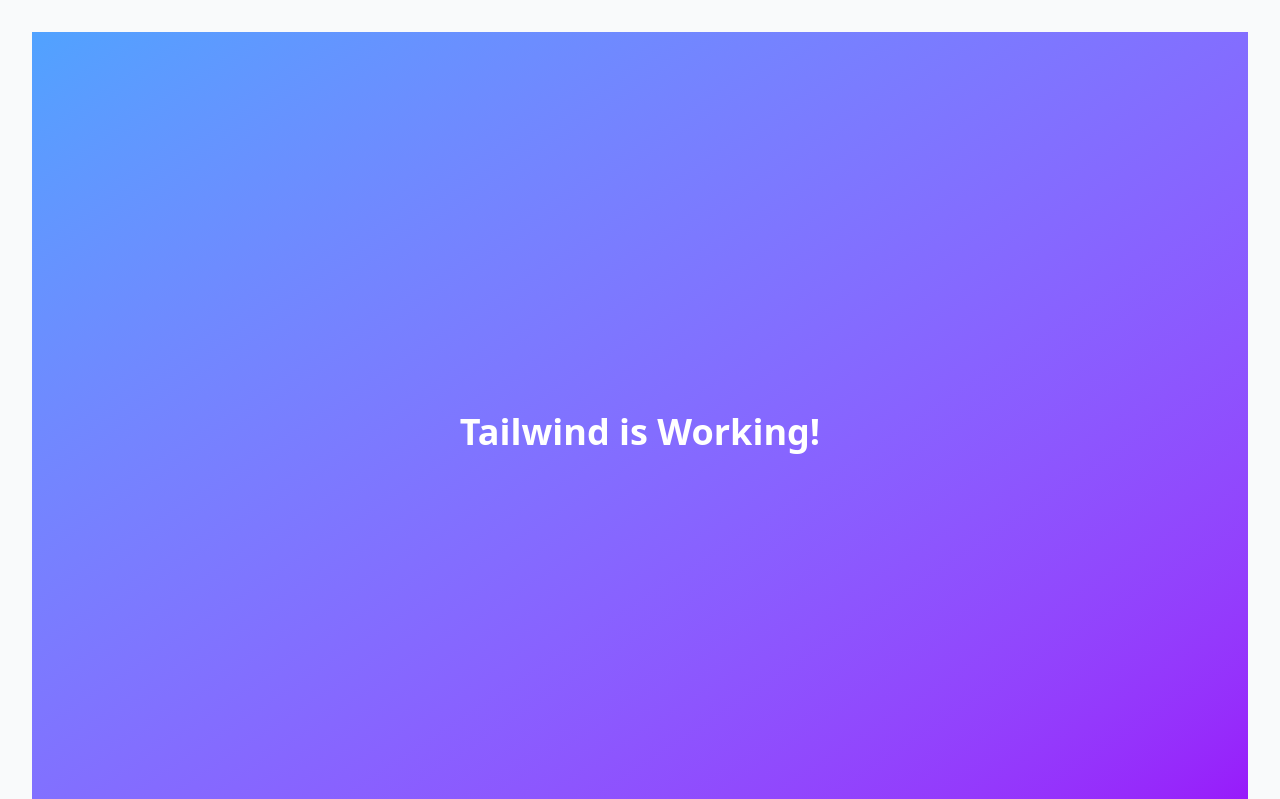
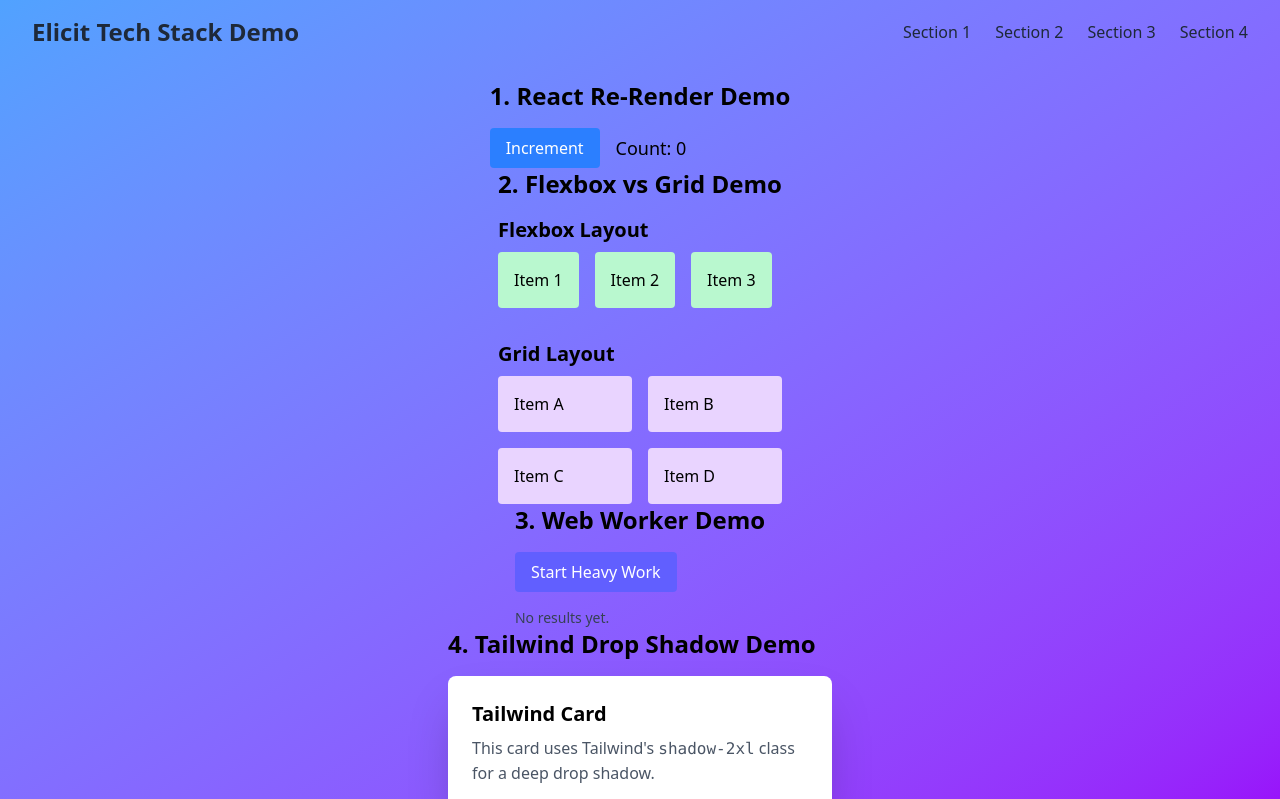
Before and after one commit to EthanForrestCarr/ElicitTechStack, a React (Vite) app: page / in a window 1280 px wide. Shown: the top 799 px of the page. Built offline with nearby package versions, Linux system fonts and the light colour scheme.

Commit message:
Navbar (Next: Lorem Ipsum)

```diff
--- a/src/App.tsx
+++ b/src/App.tsx
@@ -2,17 +2,15 @@
 import LayoutDemo from './components/LayoutDemo';
 import WorkerDemo from './components/WorkerDemo';
 import TailwindCard from './components/TailwindCard';
+import Navbar from './components/Navbar';
 
 function App() {
   return (
-    <div className="p-8 space-y-8 bg-gray-50 min-h-screen">
-
-      <div className="min-h-screen bg-gradient-to-br from-blue-400 to-purple-600 flex items-center justify-center">
-        <h1 className="text-white text-4xl font-bold">Tailwind is Working!</h1>
-      </div>
-
-      <h1 className="text-4xl font-bold mb-8 text-center">Elicit Demo</h1>
-
+    <>
+      <Navbar />
+      <div className="hero min-h-screen bg-gradient-to-br from-blue-400 to-purple-600 flex flex-col items-center justify-center">
+        <br />
+        <br />
         <section className="space-y-4">
           <h2 className="text-2xl font-semibold">1. React Re-Render Demo</h2>
           <Counter />
@@ -33,6 +31,7 @@
           <TailwindCard />
         </section>
       </div>
+    </>
   );
 }
 
--- /dev/null
+++ b/src/components/Navbar.tsx
@@ -0,0 +1,87 @@
+import { useState, useEffect } from 'react';
+
+const Navbar = () => {
+    const [isScrolled, setIsScrolled] = useState(false);
+
+    useEffect(() => {
+        const handleScroll = () => {
+            setIsScrolled(window.scrollY > 0);
+        };
+
+        window.addEventListener('scroll', handleScroll);
+        return () => window.removeEventListener('scroll', handleScroll);
+    }, []);
+
+    return (
+        <nav
+            className={`fixed top-0 left-0 w-full z-50 transition duration-300 ${isScrolled
+                    ? 'bg-white/70 backdrop-blur-md shadow-md'
+                    : 'bg-transparent'
+                }`}
+        >
+            <div className="max-w-7xl mx-auto px-4 sm:px-6 lg:px-8">
+                <div className="flex items-center justify-between h-16">
+                    {/* Logo */}
+                    <div className="flex items-center">
+                        <a href="/" className="text-2xl font-bold text-gray-800">
+                            Elicit Tech Stack Demo
+                        </a>
+                    </div>
+
+                    {/* Navigation Links */}
+                    <div className="hidden md:flex space-x-6">
+                        <a
+                            href="#section1"
+                            className="text-gray-800 hover:text-gray-600 transition duration-300"
+                        >
+                            Section 1
+                        </a>
+                        <a
+                            href="#section2"
+                            className="text-gray-800 hover:text-gray-600 transition duration-300"
+                        >
+                            Section 2
+                        </a>
+                        <a
+                            href="#section3"
+                            className="text-gray-800 hover:text-gray-600 transition duration-300"
+                        >
+                            Section 3
+                        </a>
+                        <a
+                            href="#section4"
+                            className="text-gray-800 hover:text-gray-600 transition duration-300"
+                        >
+                            Section 4
+                        </a>
+                    </div>
+
+                    {/* Mobile Menu Button */}
+                    <div className="md:hidden">
+                        <button
+                            type="button"
+                            className="text-gray-800 hover:text-gray-600 focus:outline-none focus:ring-2 focus:ring-gray-800"
+                        >
+                            <svg
+                                className="h-6 w-6"
+                                xmlns="http://www.w3.org/2000/svg"
+                                fill="none"
+                                viewBox="0 0 24 24"
+                                stroke="currentColor"
+                            >
+                                <path
+                                    strokeLinecap="round"
+                                    strokeLinejoin="round"
+                                    strokeWidth="2"
+                                    d="M4 6h16M4 12h16m-7 6h7"
+                                />
+                            </svg>
+                        </button>
+                    </div>
+                </div>
+            </div>
+        </nav>
+    );
+};
+
+export default Navbar;
--- a/src/index.css
+++ b/src/index.css
@@ -1 +1,5 @@
 @import "tailwindcss";
+
+.hero {
+    padding-top: 2rem;
+}
```
Lines whose indentation alone changed are shown as unchanged.
